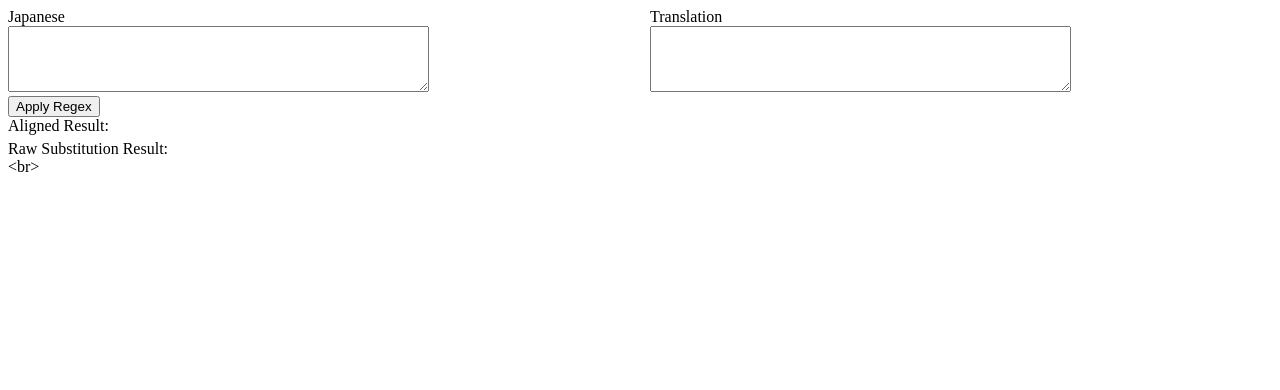
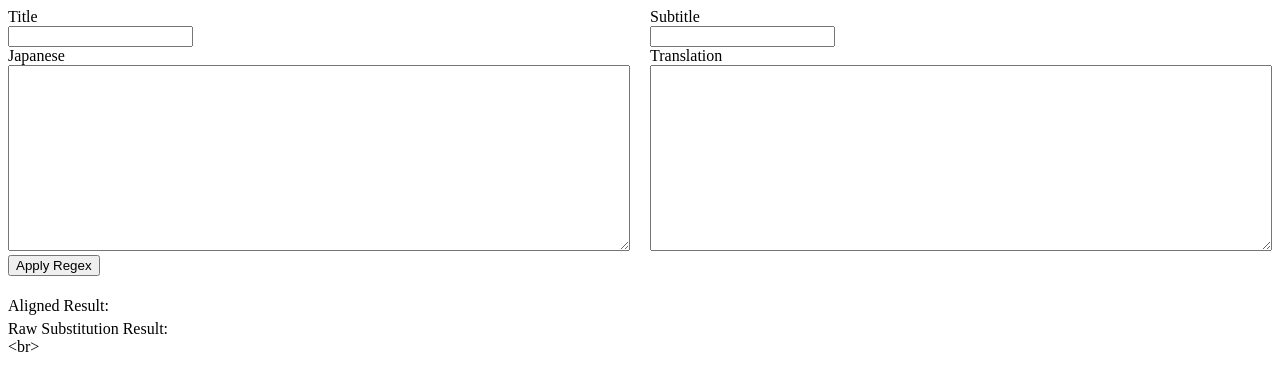
Before and after one commit to kahpaibe/Simple-Lyrics, a plain HTML site: page main.html in a window 1280 px wide. Both pictures are taken after a click on the button "Apply Regex". Drawn offline with Linux system fonts and the light colour scheme.

Commit message:
Basic functionality

```diff
--- a/main.html
+++ b/main.html
@@ -1,84 +1,84 @@
 <!DOCTYPE html>
+<link rel="stylesheet" type="text/css" href="styles.css" />
 <html lang="en">
   <head>
     <meta charset="UTF-8" />
     <meta name="viewport" content="width=device-width, initial-scale=1.0" />
-    <title>Regular Expression Text Display</title>
-    <style>
-      .container {
-        display: grid;
-        grid-template-columns: 1fr 1fr;
-        grid-gap: 20px;
-      }
-      .input-container {
-        grid-column: 1 / span 1;
-      }
-      .result-container {
-        grid-column: 2 / span 1;
-      }
-      .line {
-        display: flex;
-        align-items: center;
-        margin-bottom: 5px;
-      }
-      .input-text {
-        flex: 1;
-        padding-right: 10px;
-        border-right: 1px solid #ccc;
-      }
-      .result-text {
-        flex: 2;
-        padding-left: 10px;
-      }
-    </style>
+    <title>Regular Expression Lyrics Display</title>
+    <link rel="stylesheet" type="text/css" href="styles.css" />
     <script>
       function applyRegex() {
-        var inputText = document.getElementById("textInput").value;
+        var inputJapanese = document.getElementById("textInput").value;
         var inputText2 = document.getElementById("textInput2").value;
+        var inputTitle = document.getElementById("titleInput").value;
+        var title2 = document.getElementById("subtitleInput").value;
 
-        inputText = inputText.replace(/(\r\n|\r|\n)/g, " <br> "); // Replace new lines with <br> tags
-        inputText += " <br>"; // Append text at the end of the inputText
+        inputJapanese = inputJapanese.replace(/(\r\n|\r|\n)/g, " <br> "); // Replace new lines with <br> tags
+        inputJapanese += " <br>"; // Append text at the end of the inputText
+        inputTitle = inputTitle.replace(/(\r\n|\r|\n)/g, " <br> "); // Replace new lines with <br> tags
+        inputTitle += " "; // Append text at the end of the inputText
 
         var regexPattern = /(\S+?)\[(.+?)\](.*?)[\s\n\r$]/g; // Regex pattern for the specified substitution
-        var result = inputText.replace(
+        var rubyresult = inputJapanese.replace(
+          regexPattern,
+          "<ruby><rb>$1</rb><rt>$2</rt></ruby>$3"
+        ); // Replace matches with the specified format
+        var titleruby = inputTitle.replace(
           regexPattern,
           "<ruby><rb>$1</rb><rt>$2</rt></ruby>$3"
         ); // Replace matches with the specified format
 
         var lines = inputText2.split(/\r?\n/); // Split text from second input box into lines
-        var resultLines = result.split("<br>"); // Split result into lines
+        var rubyresultLines = rubyresult.split("<br>"); // Split result into lines
 
         var alignedResult = ""; // String to store aligned result
 
         // Loop through each line from the second input box and its corresponding line from the result
         for (var i = 0; i < lines.length; i++) {
           alignedResult +=
-            '<div class="line"><div class="input-text">' +
+            '<div class="line"><div class="japanese-text">' +
+            rubyresultLines[i] +
+            '</div><div class="english-text">' +
             lines[i] +
-            '</div><div class="result-text">' +
-            resultLines[i] +
             "</div></div>";
         }
 
         document.getElementById("alignedDisplay").innerHTML = alignedResult; // Display aligned result
 
         // Display raw substitution result
-        document.getElementById("rawResult").textContent = result;
+        document.getElementById("rawResult").textContent = rubyresult;
+
+        // Set titles
+        document.getElementById("Title").innerHTML = titleruby;
+        document.getElementById("subTitle").textContent = title2;
       }
     </script>
   </head>
   <body>
     <div class="container">
-      <div class="input-container">
+      <div class="title-container">
+        <label for="titleInput">Title</label><br />
+        <input type="text" id="titleInput" />
+      </div>
+      <div class="title-container">
+        <label for="subtitleInput">Subtitle</label><br />
+        <input type="text" id="subtitleInput" />
+      </div>
+    </div>
+    <div class="container">
+      <div class="japanese-container">
         <label for="textInput">Japanese</label><br />
-        <textarea id="textInput" rows="4" cols="50"></textarea>
+        <textarea id="textInput" rows="12" cols="50"></textarea>
       </div>
-      <div class="result-container">
+      <div class="english-container">
         <label for="textInput2">Translation</label><br />
-        <textarea id="textInput2" rows="4" cols="50"></textarea>
+        <textarea id="textInput2" rows="12" cols="50"></textarea>
       </div>
     </div>
     <button onclick="applyRegex()">Apply Regex</button><br />
+
+    <h1><div id="Title"></div></h1>
+    <h2><div id="subTitle"></div></h2>
     <label for="alignedDisplay">Aligned Result:</label><br />
     <div id="alignedDisplay"></div>
     <label for="rawResult">Raw Substitution Result:</label><br />
--- /dev/null
+++ b/styles.css
@@ -0,0 +1,40 @@
+/* Title and subtitle */
+h1 {
+  text-align: center;
+  margin-bottom: 0;
+}
+h2 {
+  text-align: center;
+  margin-top: 0;
+}
+
+/* Lyrics */
+.container {
+  display: grid;
+  grid-template-columns: 1fr 1fr;
+  grid-gap: 20px;
+}
+.japanese-container {
+  grid-column: 1 / span 1;
+}
+.english-container {
+  grid-column: 2 / span 1;
+}
+.line {
+  display: flex;
+  align-items: center;
+  margin-bottom: 5px;
+}
+.japanese-text {
+  flex: 1;
+  padding-right: 10px;
+  border-right: 1px solid #ccc;
+}
+.english-text {
+  flex: 2;
+  padding-left: 10px;
+}
+textarea {
+  width: 100%;
+  box-sizing: border-box; /* Include padding and border in width */
+}
```
Also changed, not shown: test strings.txt (added).
